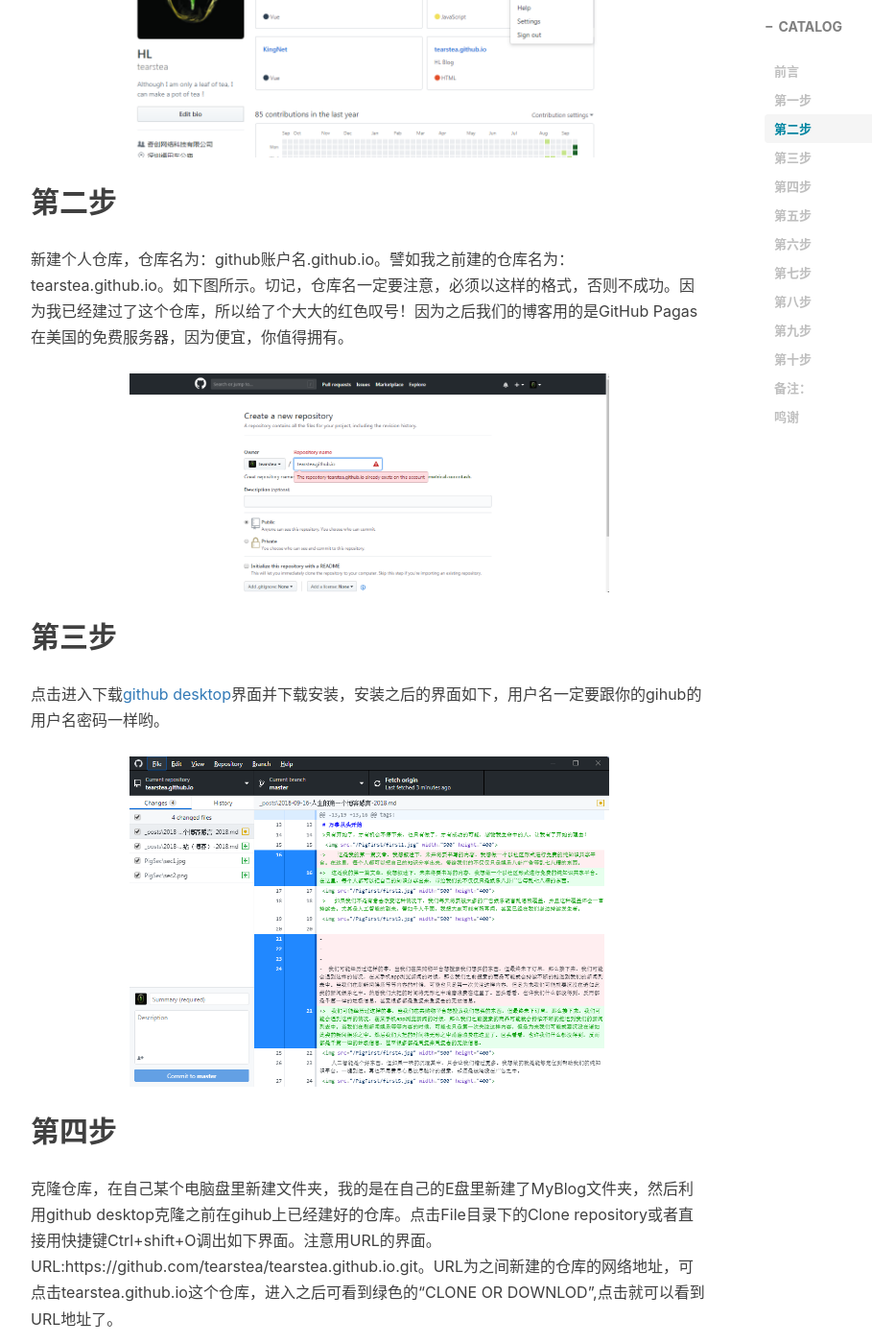
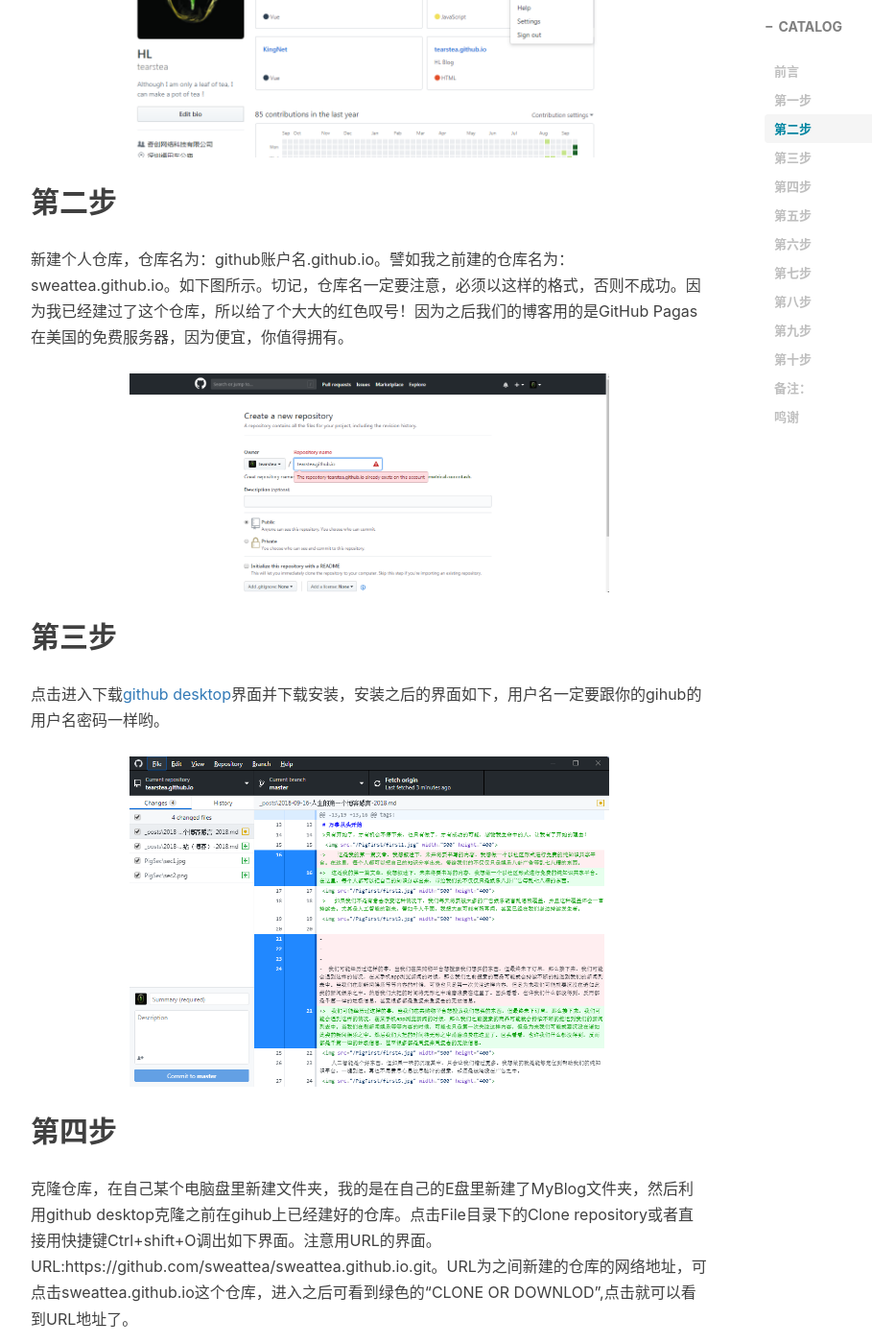
Before and after one commit to tearstea/tearstea.github.io, a Jekyll site: the page built from _posts/2018-09-18-如何用一块钱搭建个人网站（博客）-2018.md, in a window 1280 px wide and 1400 px high, scrolled down 1124 px. Shown: the whole window at 96% size, without its empty margins (233-1142 px from the left). Built offline with Jekyll 4.4.1, drawn with Linux system fonts in a browser that asks for light colours; nearby versions of some CDN libraries; comment, search, counter and statistics services are not loaded; some of the changed text lies outside the part shown.

Commit message:
多少人
的上午

```diff
--- a/_config.yml
+++ b/_config.yml
@@ -5,9 +5,9 @@
 email: longtolink@163.com
 description: "努力是迈向成功的开始!"
 keyword: "hI, 人生感言,IT生活 HuangLong, 网址大全, 快捷操作, 好看的电影，免费看电影的网站"
-url: "http://tearstea.github.io"          # your host, for absolute URL
+url: "http://sweattea.github.io"          # your host, for absolute URL
 baseurl: ""      # for example, '/blog' if your blog hosted on 'host/blog'
-github_repo: "https://github.com/tearstea/tearstea.github.io.git"  # you code repository
+github_repo: "https://github.com/sweattea/sweattea.github.io.git"  # you code repository
 
 # Sidebar settings
 sidebar: true                           # whether or not using Sidebar.
@@ -64,9 +64,9 @@
   enable: false    #是否开启Gitalk评论
   clientID: f2c84e7629bb1446c1a4                            #生成的clientID
   clientSecret: ca6d6139d1e1b8c43f8b2e19492ddcac8b322d0d    #生成的clientSecret
-  repo: tearstea.github.io    #仓库名称
-  owner: tearstea    #github用户名
-  admin: tearstea
+  repo: sweattea.github.io    #仓库名称
+  owner: sweattea    #github用户名
+  admin: sweattea
   distractionFreeMode: false #是否启用类似FB的阴影遮罩
 
 
@@ -78,12 +78,12 @@
 
 # Google Analytics
 # ga_track_id: 'UA-90855596-1'            # Format: UA-xxxxxx-xx
-ga_domain: gittab.cn               # 默认的是 auto, 这里我是自定义了的域名，你如果没有自己的域名，需要改成auto
+ga_domain: gittab.cn                      # 默认的是 auto, 这里我是自定义了的域名，你如果没有自己的域名，需要改成auto
 
 
 
 # Featured Tags
-featured-tags: true                     # 是否使用首页标签
+featured-tags: true                      # 是否使用首页标签
 featured-condition-size: 0              # 相同标签数量大于这个数，才会出现在首页
 
 
@@ -101,15 +101,15 @@
         href: "https://github.com/tearstea"
     },
     {
-        title: "简书·HL",
-        href: "https://www.jianshu.com/u/72fde39cc440"
-    },
-    {
         title: "BinGo姐",
         href: "https://www.cometogo.club/"
     },
-    #{
-    #     title: "Apple Developer",
-    #     href: "https://developer.apple.com/"
-    # }
+    {
+        title: "天黑了",
+        href: "http://copyfree.cn/"
+    },
+    {
+        title: "沟渠网",
+        href: "http://gotolink.cn/"
+    }
 ]
--- a/_posts/2018-09-18-如何用一块钱搭建个人网站（博客）-2018.md
+++ b/_posts/2018-09-18-如何用一块钱搭建个人网站（博客）-2018.md
@@ -26,7 +26,7 @@
 
 ## 第二步
 
-  新建个人仓库，仓库名为：github账户名.github.io。譬如我之前建的仓库名为：tearstea.github.io。如下图所示。切记，仓库名一定要注意，必须以这样的格式，否则不成功。因为我已经建过了这个仓库，所以给了个大大的红色叹号！因为之后我们的博客用的是GitHub Pagas 在美国的免费服务器，因为便宜，你值得拥有。
+  新建个人仓库，仓库名为：github账户名.github.io。譬如我之前建的仓库名为：sweattea.github.io。如下图所示。切记，仓库名一定要注意，必须以这样的格式，否则不成功。因为我已经建过了这个仓库，所以给了个大大的红色叹号！因为之后我们的博客用的是GitHub Pagas 在美国的免费服务器，因为便宜，你值得拥有。
 <img src="/PigSec/sec2.png" width="500">
 
 ## 第三步
@@ -36,17 +36,17 @@
 
 ## 第四步
 
-  克隆仓库，在自己某个电脑盘里新建文件夹，我的是在自己的E盘里新建了MyBlog文件夹，然后利用github desktop克隆之前在gihub上已经建好的仓库。点击File目录下的Clone repository或者直接用快捷键Ctrl+shift+O调出如下界面。注意用URL的界面。URL:https://github.com/tearstea/tearstea.github.io.git。URL为之间新建的仓库的网络地址，可点击tearstea.github.io这个仓库，进入之后可看到绿色的“CLONE OR DOWNLOD”,点击就可以看到URL地址了。
+  克隆仓库，在自己某个电脑盘里新建文件夹，我的是在自己的E盘里新建了MyBlog文件夹，然后利用github desktop克隆之前在gihub上已经建好的仓库。点击File目录下的Clone repository或者直接用快捷键Ctrl+shift+O调出如下界面。注意用URL的界面。URL:https://github.com/sweattea/sweattea.github.io.git。URL为之间新建的仓库的网络地址，可点击sweattea.github.io这个仓库，进入之后可看到绿色的“CLONE OR DOWNLOD”,点击就可以看到URL地址了。
 <img src="/PigSec/sec5.jpg" width="500">
 
 ## 第五步
 
-  在自己的gihub界面内搜索我的tearstea.github.io，或者搜索我之前用的模板qiubaiying.github.io，会进入这样的界面。如下图。直接点击“CLONE OR DOWNLOD”，然后再点击“DOWNLOD ZIP”直接下载到哪个地方都可以，然后进行解压。
+  在自己的gihub界面内搜索我的sweattea.github.io，或者搜索我之前用的模板qiubaiying.github.io，会进入这样的界面。如下图。直接点击“CLONE OR DOWNLOD”，然后再点击“DOWNLOD ZIP”直接下载到哪个地方都可以，然后进行解压。
 <img src="/PigSec/sec4.jpg" width="500">
 
 ## 第六步
 
-  在刚解压好的文件下如下图，Ctrl+A全选，复制所有内容到自己之前在MyBlog文件夹已经clone好的tearstea.github.io这个文件夹。切记，不要乱复制。
+  在刚解压好的文件下如下图，Ctrl+A全选，复制所有内容到自己之前在MyBlog文件夹已经clone好的sweattea.github.io这个文件夹。切记，不要乱复制。
 <img src="/PigSec/sec6.png" width="500">
 
   对了，忘了一件大事，忘了给别人送个star了，等我一下，也希望你也能给我个star。star在哪儿送，在这里，请看图，红色箭头所点就是。
@@ -69,7 +69,7 @@
 
 ## 第八步
 
-  修改tearstea.github.io文件夹下的CNAME文件，用记事本打开，当然你也可以用其他编辑器，由于个人爱好，我自己用的VS Code编辑器，大家不妨也下载一个，因为后续要用到。这个文件下只有一行文字，那就是已经解析过的域名，然后进行修改，换成我们自己的。将自己已经解析的域名替换掉之前的域名。譬如我用我自己的cometogo.club替换掉了之前的qiubaiying.top。
+  修改sweattea.github.io文件夹下的CNAME文件，用记事本打开，当然你也可以用其他编辑器，由于个人爱好，我自己用的VS Code编辑器，大家不妨也下载一个，因为后续要用到。这个文件下只有一行文字，那就是已经解析过的域名，然后进行修改，换成我们自己的。将自己已经解析的域名替换掉之前的域名。譬如我用我自己的cometogo.club替换掉了之前的qiubaiying.top。
 <img src="/PigSec/sec10.png" width="500">
 
 ## 第九步
--- a/about.html
+++ b/about.html
@@ -54,7 +54,7 @@
 
     <p>Hi, I am <strong>long huang</strong>，you can call me <strong>HL</strong>.I am a WEB engineer and currently working in Shenzhen</p>
 
-    <p>This is my personal blog, through making Github Pages and Jekyll.My GitHub  👉 <a href="https://github.com/tearstea">Github·BY</a>.</p>
+    <p>This is my personal blog, through making Github Pages and Jekyll.My GitHub  👉 <a href="https://github.com/sweattea">Github·BY</a>.</p>
 
     <p>You can scan the QR code to look at my WeChat</p>
 
--- a/package.json
+++ b/package.json
@@ -3,12 +3,12 @@
     "title": "HL Blog",
     "author": "HL <m18571609243@163.com>",
     "version": "1.7.0",
-    "homepage": "http://tearstea.github.io",
+    "homepage": "http://sweattea.github.io",
     "repository": {
         "type": "git",
-        "url": "https://github.com/tearstea/tearstea.github.io"
+        "url": "https://github.com/sweattea/sweattea.github.io"
     },
-    "bugs": "https://github.com/tearstea/tearstea.github.io/issues",
+    "bugs": "https://github.com/sweattea/sweattea.github.io/issues",
     "devDependencies": {
         "grunt": "~0.4.5",
         "grunt-contrib-less": "~0.11.4",
```
Also changed, not shown: _posts/2018-09-22-muban-2018.md (+6 -0 lines), _posts/2018-11-01-此生有一人-2018.md (+1 -1 lines), README.md.
